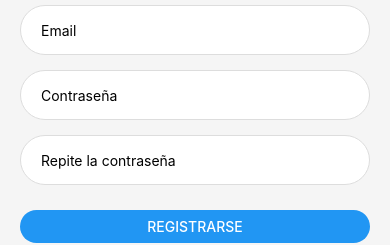
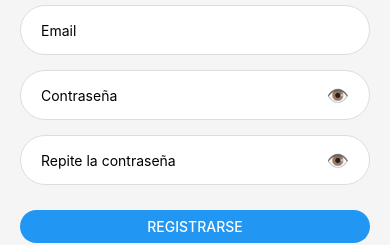
Before and after one commit to Victorr501/GestorFrontEnd, a React Native app in the folder Gestor/: screen /Registro in a window 390 px wide. Shown: the part 346-591 px from the top of the page. Built offline with nearby package versions, Linux system fonts and the light colour scheme.

Commit message:
10/09/2025

```diff
--- a/Gestor/src/screens/Home/perfil/EditarConstrasenaScreen.js
+++ b/Gestor/src/screens/Home/perfil/EditarConstrasenaScreen.js
@@ -20,6 +20,11 @@ const EditarContrasenaScreen = ({user, cerrarSesion}) => {
     const [contrasena, setContrasena] = useState("");
     const [repiteContrasena, setRepiteContrasena] = useState("");
     const email = user.email;
+
+    //Estados de ver la contraseña
+    const [visible, setVisible] = useState(false);
+    const [visibleNueva, setVisibleNueva] =useState(false);
+    const [visibleRepetir, setVisibleRepetir] = useState(false);
 
     //Parametros para el error
     const [error, setError] = useState('');
@@ -56,31 +61,64 @@ const EditarContrasenaScreen = ({user, cerrarSesion}) => {
             <Text style= {styles.title}>Editar contraseña</Text>
             <View style= {styles.formGroup}>
                 <Text style={styles.label}>Contraseña</Text>
+                <View style={styles.passwordContainer}>
                     <TextInput
-                    style={styles.input}
+                        style={styles.inputPassword}
                         value={contrasenaAntigua}
                         onChangeText={setContrasnaAntigua}
-                    secureTextEntry={true}
+                        secureTextEntry={!visible}
                     />
+                    <TouchableOpacity
+                        style={styles.eyeBtn}
+                        onPress={() => setVisible(!visible)}
+                    >
+                        <Text style={styles.eyeText}>
+                            {visible ? "🙈" : "👁️"}
+                        </Text>
+                    </TouchableOpacity>
+                </View>
+
             </View>
 
             <View style= {styles.formGroup}>
                 <Text style={styles.label}>Contraseña nueva</Text>
+                <View style={styles.passwordContainer}>
                     <TextInput
-                    style={styles.input}
+                        style={styles.inputPassword}
                         value={contrasena}
                         onChangeText={setContrasena}
-                    secureTextEntry={true}
+                        secureTextEntry={!visibleNueva}
                     />
+                    <TouchableOpacity
+                        style={styles.eyeBtn}
+                        onPress={() => setVisibleNueva(!visibleNueva)}
+                    >
+                        <Text style={styles.eyeText}>
+                            {visibleNueva ? "🙈" : "👁️"}
+                        </Text>
+                    </TouchableOpacity>
+                </View>
+
             </View>
             <View style={styles.formGroup}>
                 <Text style={styles.label}>Repite contraseña</Text>
+                <View style={styles.passwordContainer} >
                     <TextInput
-                    style={styles.input}
+                        style={styles.inputPassword}
                         value={repiteContrasena}
                         onChangeText={setRepiteContrasena}
-                    secureTextEntry={true}
+                        secureTextEntry={!visibleRepetir}
                     />
+                    <TouchableOpacity
+                        style={styles.eyeBtn}
+                        onPress={() => setVisibleRepetir(!visibleRepetir)}
+                    >
+                        <Text style={styles.eyeText}>
+                            {visibleRepetir ? "🙈" : "👁️"}
+                        </Text>
+                    </TouchableOpacity>
+                </View>
+
             </View>
 
             {/*Linea de error por si algo sale mal */}
@@ -129,6 +167,14 @@ const styles = StyleSheet.create({
         paddingHorizontal: 15,
         backgroundColor: '#fff',
     },
+    inputPassword: {
+        flex: 1,
+        height: "100%",
+        paddingHorizontal: 10,
+        borderRadius: 8,
+        borderWidth: 1,
+        borderColor: '#ccc'
+    },
     errorText: {
         color: '#d32f2f',
         textAlign: 'center',
@@ -163,6 +209,23 @@ const styles = StyleSheet.create({
         fontSize: 16,
         fontWeight: 'bold',
     },
+    eyeBtn: {
+        paddingHorizontal: 10,
+    },
+    eyeText: {
+        fontSize: 18,
+    },
+    passwordContainer: {
+        flexDirection: "row",
+        alignItems: "center",
+        width: "100%",
+        height: 50,
+        backgroundColor: "#fff",
+        borderRadius: 8,
+        borderWidth: 1,
+        borderColor: "#ddd",
+        marginBottom: 15,
+    },
 });
 
 export default EditarContrasenaScreen;
--- a/Gestor/src/screens/Home/perfil/EliminarCuentaScreen.js
+++ b/Gestor/src/screens/Home/perfil/EliminarCuentaScreen.js
@@ -17,6 +17,7 @@ const EliminarCuentaScreen = ({user, cerrarSesion}) => {
     const email = user.email;
     const [contrasena, setContrasena] = useState("");
     const [error, setError] = useState("");
+    const [visible, setVisible] = useState(false);
 
     const handleDelete = async () => {
 
@@ -50,14 +51,25 @@ const EliminarCuentaScreen = ({user, cerrarSesion}) => {
             </Text>
             <View style={styles.formGroup}>
                 <Text style={styles.label}>Contraseña</Text>
+                <View style={styles.passwordContainer}>
                     <TextInput
-                    style={styles.input}
+                        style={styles.inputPassword}
                         value={contrasena}
                         onChangeText={setContrasena}
                         placeholder="Tu contraseña"
                         textContentType="password"
-                    secureTextEntry={true}
+                        secureTextEntry={!visible}
                     />
+                    <TouchableOpacity
+                        style={styles.eyeBtn}
+                        onPress={() => setVisible(!visible)}
+                    >
+                        <Text style={styles.eyeText}>
+                            {visible ? "🙈" : "👁️"}
+                        </Text>
+                    </TouchableOpacity>
+                </View>
+
                 <TouchableOpacity
                     onPress={handleDelete}
                     style={styles.deleteBtn}
@@ -162,6 +174,31 @@ const styles = StyleSheet.create({
         marginBottom: 15,
         fontSize: 14,
     },
+    eyeBtn: {
+        paddingHorizontal: 10,
+    },
+    eyeText: {
+        fontSize: 18,
+    },
+    passwordContainer: {
+        flexDirection: "row",
+        alignItems: "center",
+        width: "100%",
+        height: 50,
+        backgroundColor: "#fff",
+        borderRadius: 8,
+        borderWidth: 1,
+        borderColor: "#ddd",
+        marginBottom: 15,
+    },
+    inputPassword: {
+        flex: 1,
+        height: "100%",
+        paddingHorizontal: 10,
+        borderRadius: 8,
+        borderWidth: 1,
+        borderColor: '#ccc'
+    },
 });
 
 export default EliminarCuentaScreen;
--- a/Gestor/src/screens/LoginScreen.js
+++ b/Gestor/src/screens/LoginScreen.js
@@ -6,7 +6,8 @@ import{
     Button,
     Alert,
     StyleSheet,
-    SafeAreaView
+    SafeAreaView,
+    TouchableOpacity
 } from 'react-native';
 import {validateEmail} from '../utils/ValidarEmail';
 import { login } from "../services/userService";
@@ -16,6 +17,7 @@ const LoginScreen = ({navigation}) => {
     const [email, setEmail] = useState('');
     const [password, setPassword] = useState('');
     const [error, setError] = useState('');
+    const [visible, setVisible] = useState(false);
 
     //Función que se ejecuta al presionar al botón de "Entrar"
     const handleLogin = async () => {
@@ -70,13 +72,24 @@ const LoginScreen = ({navigation}) => {
                     keyboardType="email-address"
                     autoCapitalize="none"
                 />
+                <View style={styles.passwordContainer}>
                     <TextInput
-                    style={styles.input}
+                        style={styles.inputPassword}
                         placeholder="Contraseña"
                         value={password}
                         onChangeText={setPassword}
-                    secureTextEntry
+                        secureTextEntry={!visible}
                     />
+                    <TouchableOpacity
+                        style={styles.eyeBtn}
+                        onPress={() => setVisible(!visible)}
+                    >
+                        <Text style={styles.eyeText}>
+                            {visible ? "🙈" : "👁️"}
+                        </Text>
+                    </TouchableOpacity>
+                </View>
+
                 {error ? <Text style={styles.errorText}>{error}</Text> : null}
                 <View style={styles.buttonContainer}>
                     <Button
@@ -98,43 +111,65 @@ const LoginScreen = ({navigation}) => {
 };
 
 const styles = StyleSheet.create({
-    safeArea:{
-        flex:1,
-        backgroundColor:'#f5f5f5'
+    safeArea: {
+        flex: 1,
+        backgroundColor: "#f5f5f5",
     },
-    container:{
-        flex:1,
-        justifyContent: 'center',
-        alignItems: 'center',
+    container: {
+        flex: 1,
+        justifyContent: "center",
+        alignItems: "center",
         padding: 20,
     },
-    title:{
+    title: {
         fontSize: 28,
-        fontWeight: 'bold',
+        fontWeight: "bold",
         marginBottom: 40,
-        color: '#333'
-
+        color: "#333",
     },
     input: {
-        width: '100%',
+        width: "100%",
         height: 50,
-        backgroundColor: '#fff',
+        backgroundColor: "#fff",
         borderRadius: 25,
         paddingHorizontal: 20,
         marginBottom: 15,
         borderWidth: 1,
-        borderColor: '#ddd',
+        borderColor: "#ddd",
+    },
+    passwordContainer: {
+        flexDirection: "row",
+        alignItems: "center",
+        width: "100%",
+        height: 50,
+        backgroundColor: "#fff",
+        borderRadius: 25,
+        borderWidth: 1,
+        borderColor: "#ddd",
+        marginBottom: 15,
+        paddingHorizontal: 10,
+    },
+    inputPassword: {
+        flex: 1,
+        height: "100%",
+        paddingHorizontal: 10,
+    },
+    eyeBtn: {
+        paddingHorizontal: 10,
+    },
+    eyeText: {
+        fontSize: 18,
     },
     buttonContainer: {
-        width: '100%',
+        width: "100%",
         marginTop: 10,
         borderRadius: 25,
-        overflow: 'hidden',
+        overflow: "hidden",
     },
     errorText: {
-    color: 'red',
+        color: "red",
         marginBottom: 10,
-    textAlign: 'center'
+        textAlign: "center",
     },
 });
 
--- a/Gestor/src/screens/RegistroScreen.js
+++ b/Gestor/src/screens/RegistroScreen.js
@@ -6,7 +6,8 @@ import {
     Button,
     SafeAreaView,
     StyleSheet,
-    Alert
+    Alert,
+    TouchableOpacity
 }
 from 'react-native';
 
@@ -22,6 +23,8 @@ const RegistroScreen = ({navigation}) => {
     const [password, setPassword] = useState('');
     const [confirmPassword, setConfirmPassword] = useState('');
     const [name, setName] = useState('');
+    const [visible, setVisible] = useState(false);
+    const [repetirVisible, setRepetirVisible] = useState(false);
 
     //Esta variale activa el boton
     const [isLoading, setIsLoading] = useState(false);
@@ -102,20 +105,42 @@ const RegistroScreen = ({navigation}) => {
                     keyboardType="email-address"
                     autoCapitalize="none"
                 />
-                <TextInput
-                    style={styles.input}
+                <View style={styles.passwordContainer}>
+                    <TextInput
+                    style={styles.inputPassword}
                     placeholder="Contraseña"
                     value={password}
                     onChangeText={setPassword}
-                    secureTextEntry
-                />
-                <TextInput
-                    style={styles.input}
+                    secureTextEntry = {!visible}
+                    />
+                    <TouchableOpacity
+                        style={styles.eyeBtn}
+                        onPress={() => setVisible(!visible)}
+                    >
+                        <Text style={styles.eyeText}>
+                            {visible ? "🙈" : "👁️"}
+                        </Text>
+                    </TouchableOpacity>
+                </View>
+
+                <View style={styles.passwordContainer}>
+                    <TextInput
+                    style={styles.inputPassword}
                     placeholder="Repite la contraseña"
                     value={confirmPassword}
                     onChangeText={setConfirmPassword}
-                    secureTextEntry
-                />
+                    secureTextEntry = {!repetirVisible}
+                    />
+                    <TouchableOpacity
+                        style={styles.eyeBtn}
+                        onPress={() => setRepetirVisible(!repetirVisible)}
+                    >
+                        <Text style= {styles.eyeText}>
+                            {repetirVisible ? "🙈" : "👁️"}
+                        </Text>
+                    </TouchableOpacity>
+                </View>
+
                 {fallo ? <Text style={styles.errorText}>{fallo}</Text> : null}
                 <View style={styles.buttonContainer}>
                     <Button
@@ -176,6 +201,29 @@ const styles = StyleSheet.create({
     marginBottom: 10,
     textAlign: 'center'
     },
+    passwordContainer: {
+        flexDirection: "row",
+        alignItems: "center",
+        width: "100%",
+        height: 50,
+        backgroundColor: "#fff",
+        borderRadius: 25,
+        borderWidth: 1,
+        borderColor: "#ddd",
+        marginBottom: 15,
+        paddingHorizontal: 10,
+    },
+    inputPassword: {
+        flex: 1,
+        height: "100%",
+        paddingHorizontal: 10,
+    },
+    eyeBtn: {
+        paddingHorizontal: 10,
+    },
+    eyeText: {
+        fontSize: 18,
+    },
 })
 
 
```
Lines whose indentation alone changed are shown as unchanged.
